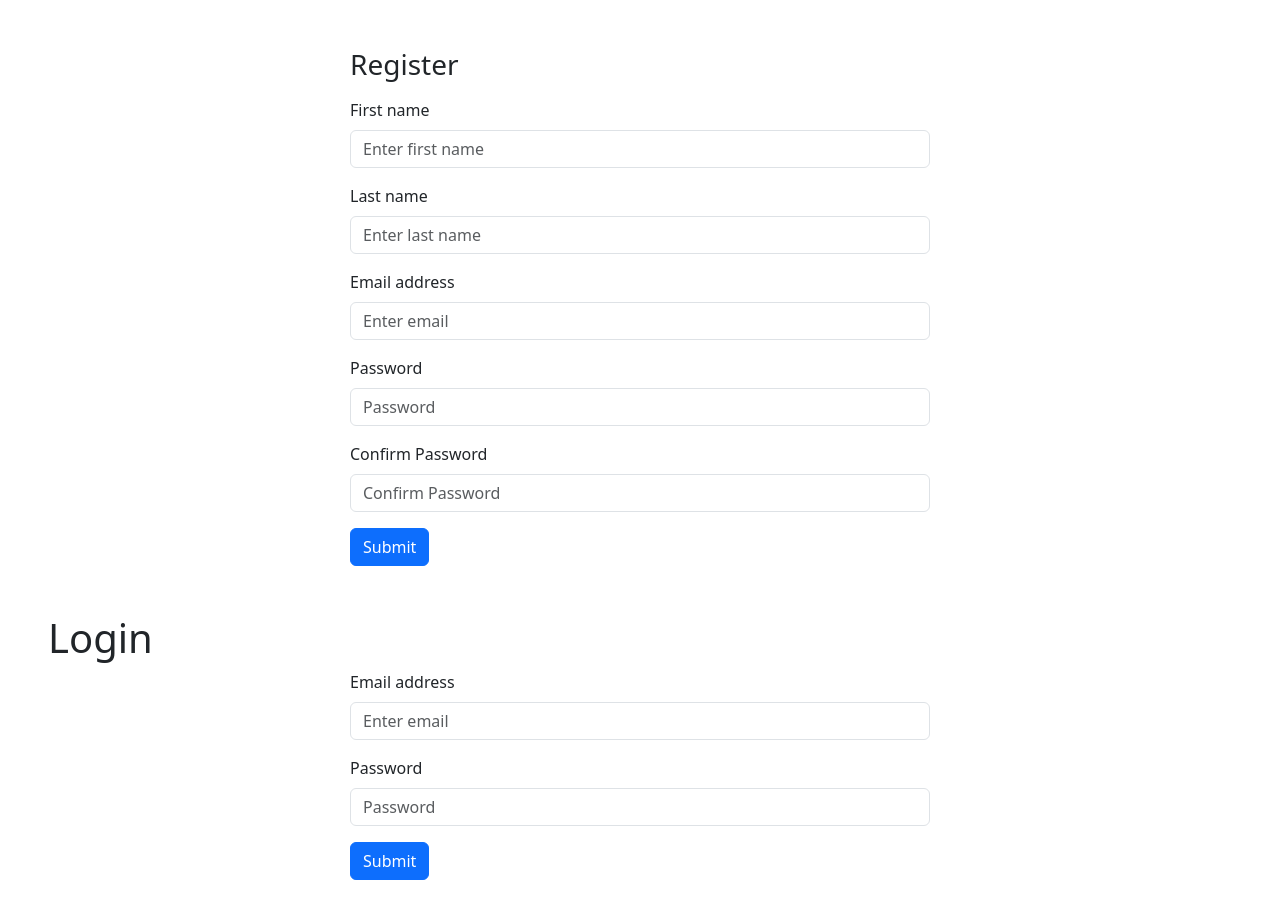
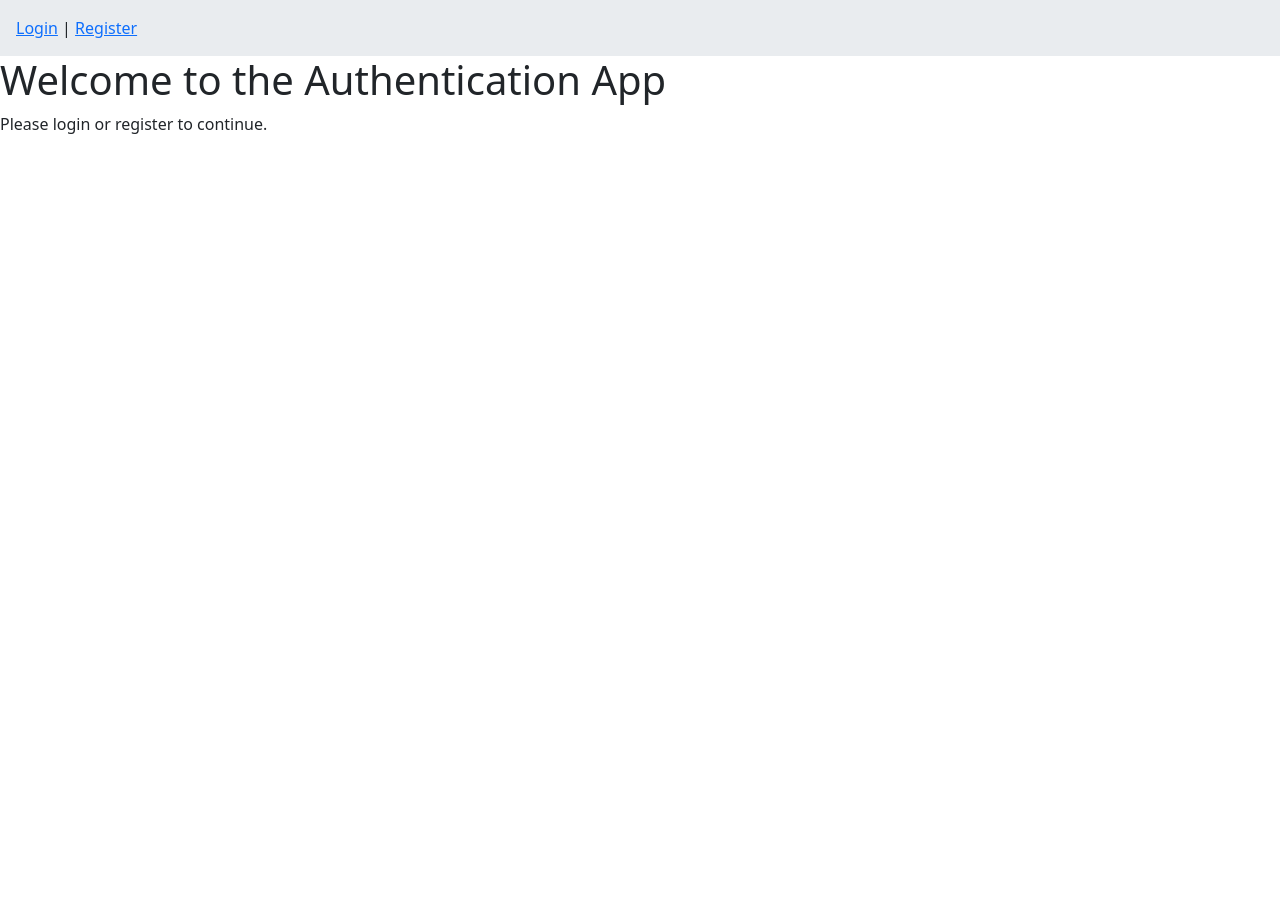
Before and after one commit to MusabSwe/react-formik-yup, a React (Vite) app: page / in a window 1280 px wide. Shown: the top 918 px of the page. After the commit the page ends 800 px from the top, so only its background shows below. Built offline with nearby package versions, Linux system fonts and the light colour scheme.

Commit message:
Change Password browser alert when switch between  login to register and not submitting form browser display weak password or save password even I do not submit

```diff
--- a/package.json
+++ b/package.json
@@ -15,6 +15,7 @@
     "react": "^19.2.6",
     "react-bootstrap": "^2.10.10",
     "react-dom": "^19.2.6",
+    "react-router-dom": "^7.15.1",
     "yup": "^1.7.1"
   },
   "devDependencies": {
--- a/src/app.tsx
+++ b/src/app.tsx
@@ -1,13 +1,26 @@
+import { Link, Route, Routes, useLocation } from 'react-router-dom'
 import './app.css'
 import Login from './components/Login'
 import Register from './components/Register'
 
 export function App() {
-
+  const location = useLocation();
   return (
-    <div>
-      <Register />
-      <Login />
+    <div className="m-0 p-0 box-border">
+      <nav className='bg-body-secondary p-3'>
+        <Link to="/login">Login</Link> |{' '}
+        <Link to="/register">Register</Link>
+      </nav>
+      {location.pathname === '/' && (
+        <div className="welcome">
+          <h1>Welcome to the Authentication App</h1>
+          <p>Please login or register to continue.</p>
+        </div>
+      )}
+      <Routes>
+        <Route path="/register" index element={<Register />} />
+        <Route path="/login" element={<Login />} />
+      </Routes>
     </div>
   )
 }
--- a/src/components/Login.tsx
+++ b/src/components/Login.tsx
@@ -81,6 +81,9 @@ const Login = () => {
                                 {formaik.errors.email}
                             </Form.Control.Feedback>
                         </Form.Group>
+                        <div>
+                            <input type="password" className='d-none' name='hidden-password' />
+                        </div>
                         <Form.Group className="mb-3" controlId="formBasicPassword">
                             <Form.Label>Password</Form.Label>
                             <Form.Control
--- a/src/components/Register.tsx
+++ b/src/components/Register.tsx
@@ -11,6 +11,8 @@ const Register = () => {
             password: '',
             confirmPassword: ''
         },
+        validateOnBlur: true,
+        validateOnChange: true,
         onSubmit: (values) => {
 
             alert(JSON.stringify(values));
@@ -70,7 +72,9 @@ const Register = () => {
                                 {formaik.errors.email}
                             </Form.Control.Feedback>
                         </Form.Group>
-
+                        <div>
+                            <input type="password" className='d-none' name='hidden-password' />
+                        </div>
                         <Form.Group className="mb-3" controlId="password">
                             <Form.Label>Password</Form.Label>
                             <Form.Control
--- a/src/main.tsx
+++ b/src/main.tsx
@@ -1,10 +1,14 @@
 import React from 'react'
 import ReactDOM from 'react-dom/client'
-import { App } from './app.tsx'
 import 'bootstrap/dist/css/bootstrap.min.css';
+import { BrowserRouter } from 'react-router-dom';
+import { App } from './app';
+
 
 ReactDOM.createRoot(document.getElementById('app')!).render(
   <React.StrictMode>
-    <App />
-  </React.StrictMode>
+    <BrowserRouter>
+      <App />
+  </BrowserRouter>
+  </React.StrictMode >
 )
```
Also changed, not shown: 1 other file (tests, documents, lock files or other folders).
